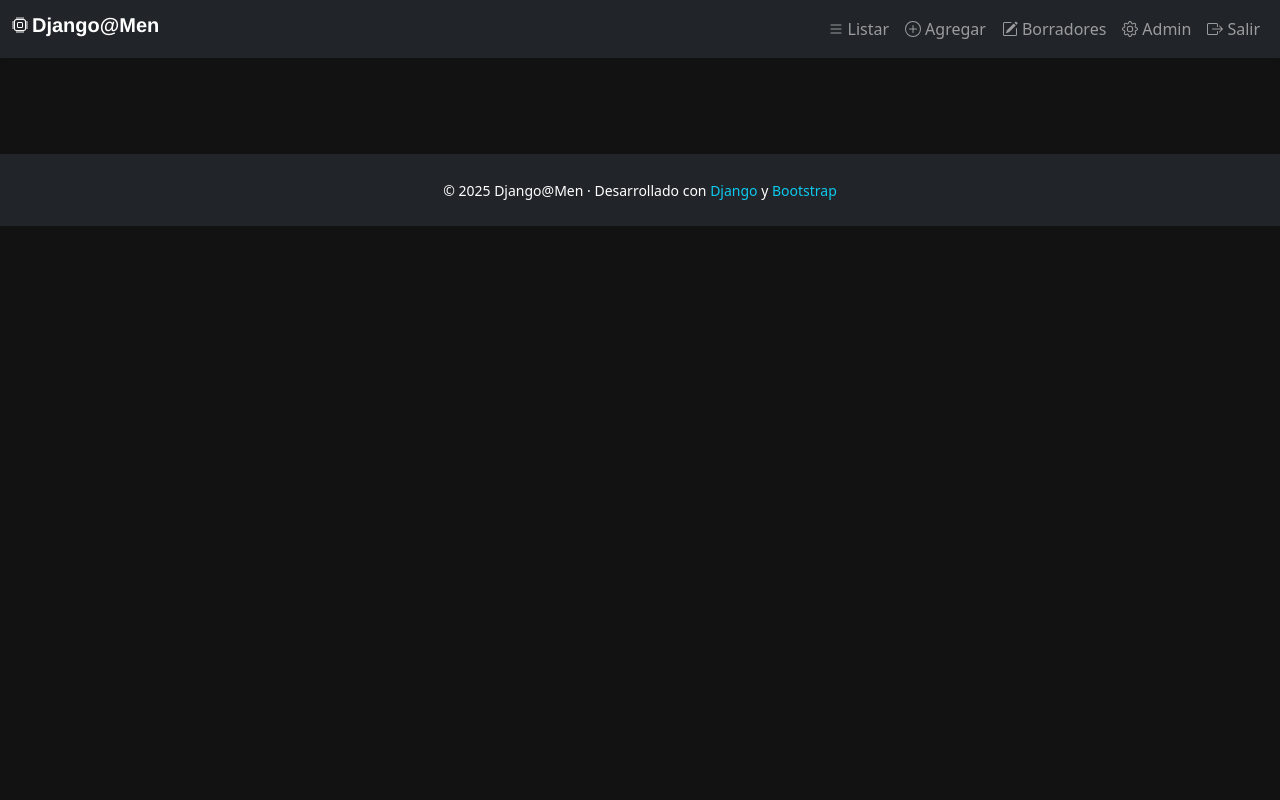
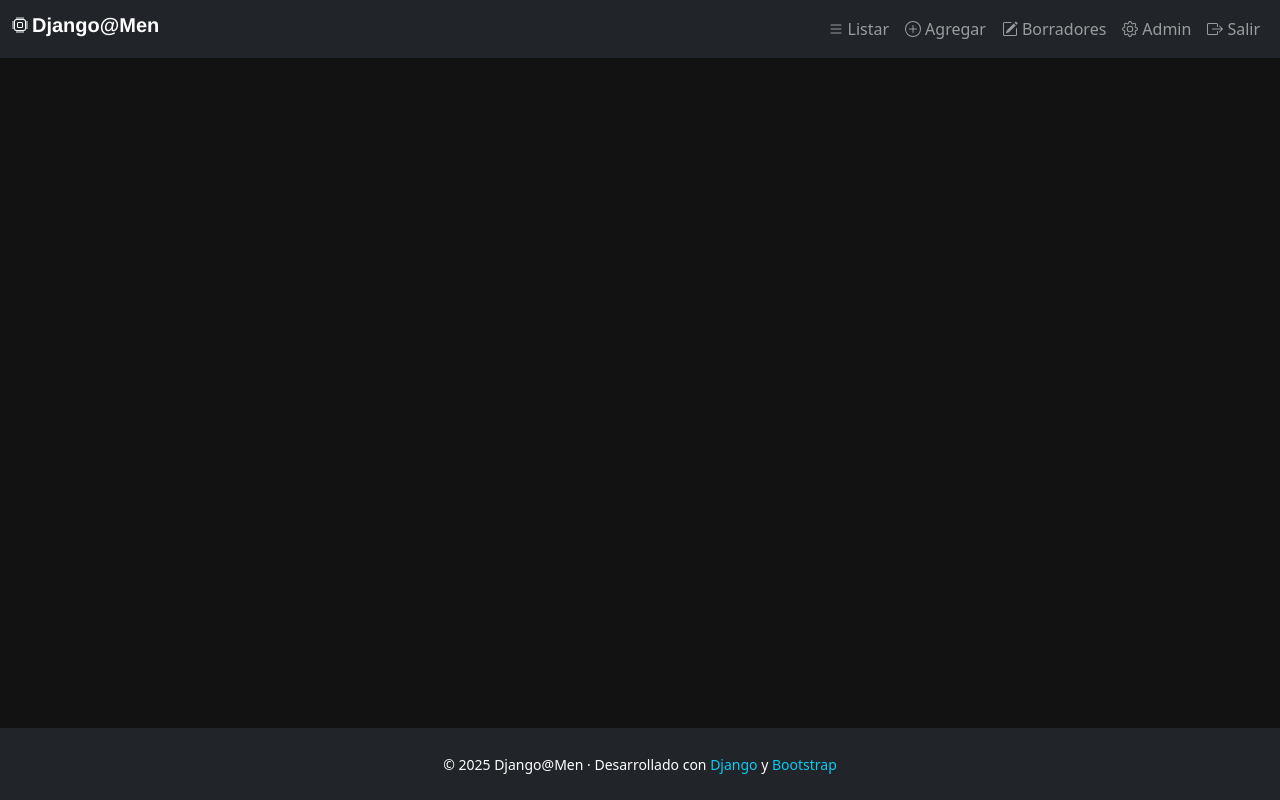
Before and after one commit to jdelacruzv/djangomen, a Django app: page /drafts/ in a window 1280 px wide. Run offline with Django 5.2, Linux system fonts and the light colour scheme; the visitor is signed in with stand-in values (Sample User, id 1); data that the repository does not hold is empty.

Commit message:
Fix sticky footer and improve layout styles in blog.css

```diff
--- a/blog/static/css/blog.css
+++ b/blog/static/css/blog.css
@@ -1,7 +1,15 @@
+html, body {
+    height: 100%;
+    min-height: 100%;
+}
+
 /* Fondo oscuro general */
 body {
 	background-color: #121212;
 	color: #ffffff;
+    display: flex;
+    flex-direction: column;
+    min-height: 100vh;
 }
 
 /* Animación suave al mostrar/ocultar el menú hamburguesa */
@@ -21,6 +29,14 @@ h4 {
 
 hr {
     margin: 3rem 0;
+}
+
+main.container {
+    flex: 1 0 auto;
+}
+
+footer {
+    margin-top: auto;
 }
 
 .actions {
```
Lines whose indentation alone changed are shown as unchanged.
